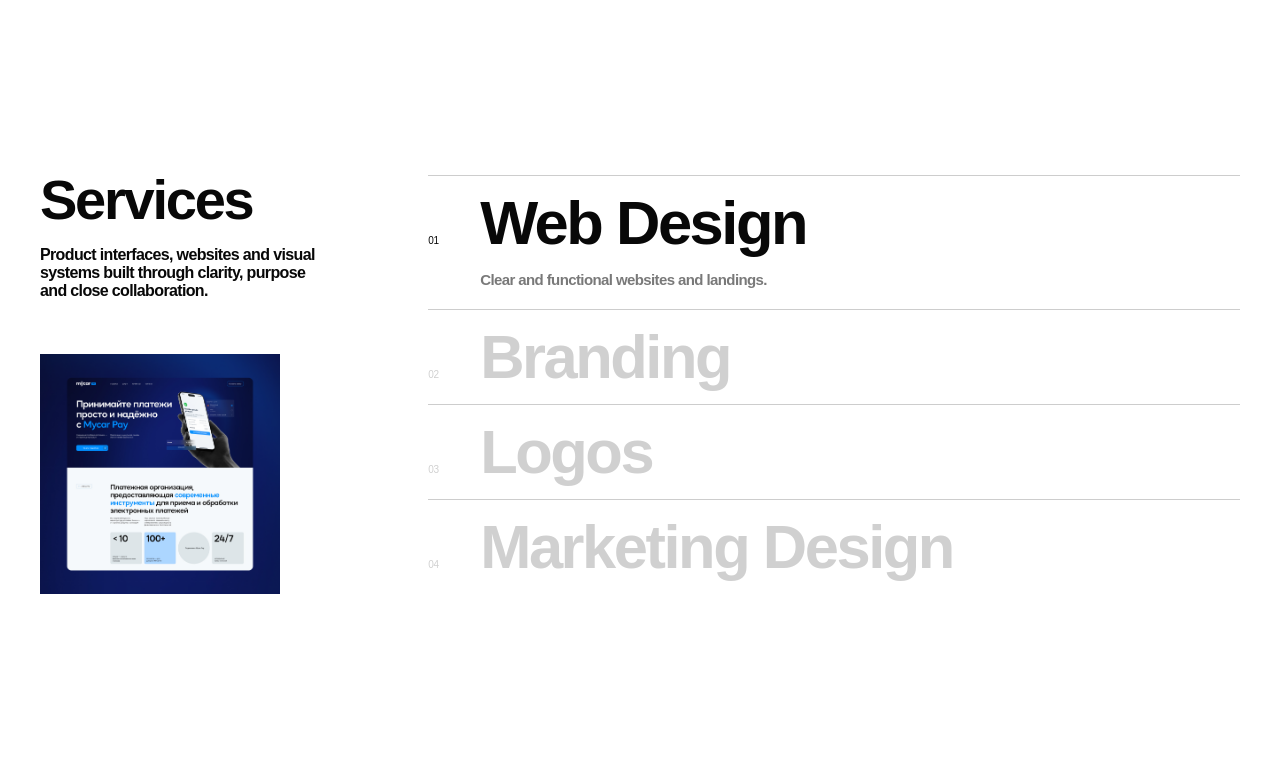
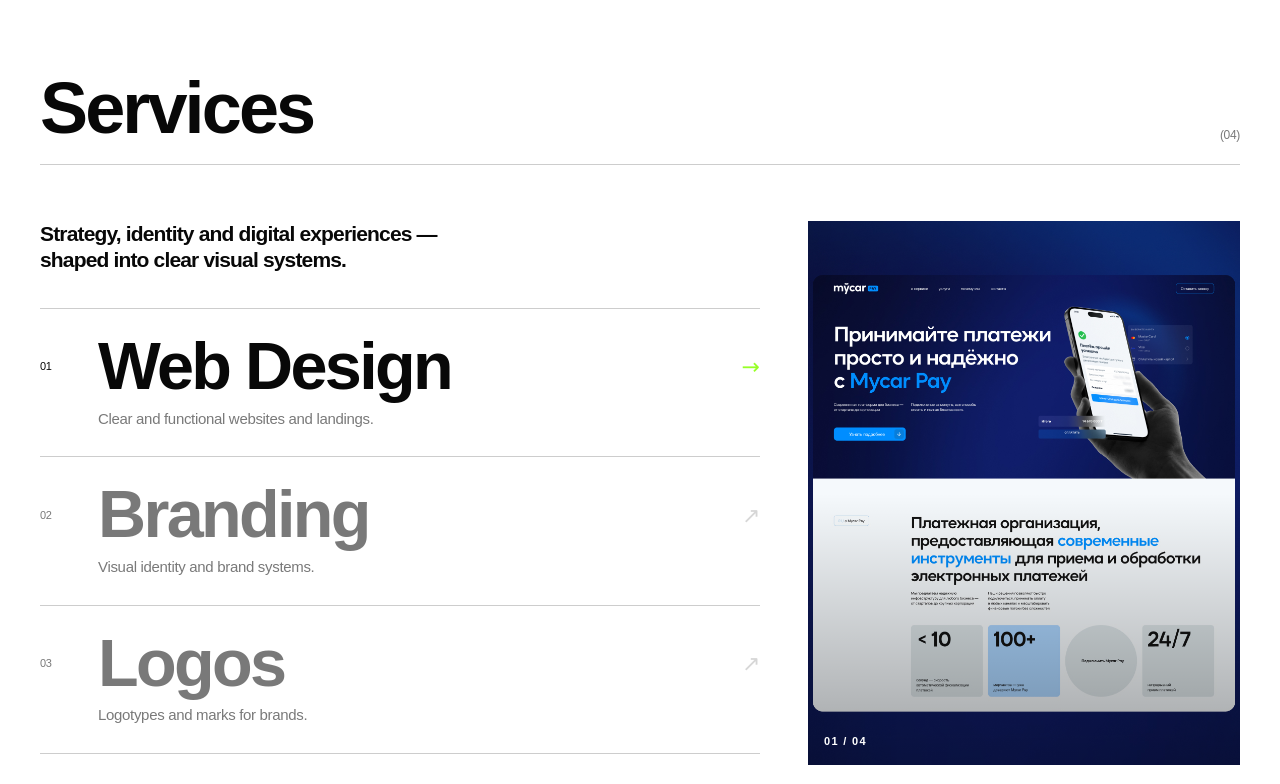
Before and after one commit to yemirades/site, a Next.js app: page / in a window 1280 px wide. Shown: the part 4180-4964 px from the top of the page. Built offline with nearby package versions, Linux system fonts and the light colour scheme; a web font is replaced by a local one.

Commit message:
Redesign services and add experience

```diff
--- a/src/components/Services.tsx
+++ b/src/components/Services.tsx
@@ -1,7 +1,7 @@
 "use client";
 
 import Image from "next/image";
-import { useEffect, useRef, useState } from "react";
+import { useState } from "react";
 import { AnimatePresence, motion } from "framer-motion";
 import { useLang } from "@/context/LanguageContext";
 import { content, services } from "@/data/content";
@@ -9,51 +9,35 @@ import { bindShortWords } from "@/lib/typography";
 import { Reveal } from "./Reveal";
 
 const basePath = process.env.NEXT_PUBLIC_BASE_PATH || "";
-const serviceImages = [
-  "case-mycar-pay.jpg",
-  "case-bbs.png",
-  "case-logofolio.png",
+const serviceVisuals = [
+  { src: "case-mycar-pay.jpg", type: "image" },
+  { src: "case-bbs.png", type: "image" },
+  { src: "case-logofolio.png", type: "image" },
+  { src: "case-mycar-samsung.mp4", type: "video" },
 ];
 
-function ServiceArtwork({ activeService }: { activeService: number }) {
+function ServiceVisual({ active }: { active: number }) {
+  const visual = serviceVisuals[active];
   return (
-    <div className="aspect-square w-full overflow-hidden bg-[var(--soft)]">
+    <div className="relative h-full min-h-[260px] w-full overflow-hidden bg-[#111318]">
       <AnimatePresence mode="wait" initial={false}>
-        {activeService === 3 ? (
-          <motion.video
-            key="marketing-video"
-            initial={{ opacity: 0, scale: 1.04 }}
-            animate={{ opacity: 1, scale: 1 }}
-            exit={{ opacity: 0, scale: 0.98 }}
-            transition={{ duration: 0.28 }}
-            autoPlay
-            muted
-            loop
-            playsInline
-            preload="metadata"
-            className="h-full w-full object-cover"
-          >
-            <source src={`${basePath}/case-mycar-samsung.mp4`} type="video/mp4" />
+        {visual.type === "video" ? (
+          <motion.video key={visual.src} autoPlay muted loop playsInline preload="metadata"
+            initial={{ opacity: 0, scale: 1.08 }} animate={{ opacity: 1, scale: 1 }} exit={{ opacity: 0 }}
+            transition={{ duration: 0.45 }} className="absolute inset-0 h-full w-full object-cover">
+            <source src={`${basePath}/${visual.src}`} type="video/mp4" />
           </motion.video>
         ) : (
-          <motion.div
-            key={serviceImages[activeService]}
-            initial={{ opacity: 0, scale: 1.04 }}
-            animate={{ opacity: 1, scale: 1 }}
-            exit={{ opacity: 0, scale: 0.98 }}
-            transition={{ duration: 0.28 }}
-            className="relative h-full w-full"
-          >
-            <Image
-              src={`${basePath}/${serviceImages[activeService]}`}
-              alt=""
-              fill
-              sizes="(max-width: 639px) 180px, 240px"
-              className="object-cover"
-            />
+          <motion.div key={visual.src} initial={{ opacity: 0, scale: 1.08 }} animate={{ opacity: 1, scale: 1 }}
+            exit={{ opacity: 0 }} transition={{ duration: 0.45 }} className="absolute inset-0">
+            <Image src={`${basePath}/${visual.src}`} alt="" fill sizes="(max-width: 639px) 100vw, 42vw" className="object-cover" />
           </motion.div>
         )}
       </AnimatePresence>
+      <div className="pointer-events-none absolute inset-0 bg-gradient-to-t from-black/35 via-transparent to-transparent" />
+      <span className="absolute bottom-4 left-4 text-[11px] font-semibold uppercase tracking-[0.12em] text-white">
+        0{active + 1} / 04
+      </span>
     </div>
   );
 }
@@ -61,134 +45,51 @@ function ServiceArtwork({ activeService }: { activeService: number }) {
 export function Services() {
   const { lang } = useLang();
   const t = content[lang];
-  const [activeService, setActiveService] = useState(0);
-  const servicesListRef = useRef<HTMLDivElement | null>(null);
-  const intro =
-    lang === "en"
-      ? "Product interfaces, websites and visual systems built through clarity, purpose and close collaboration."
-      : "Aıqyndyqqa, maqsatqa jäne tyğyz yntymaqtastyqqa negizdelgen önim interfeisteri, saittar men vizualdy jüieler.";
-
-  useEffect(() => {
-    const mobile = window.matchMedia("(max-width: 639px)");
-    let animationFrame = 0;
-
-    const updateActiveService = () => {
-      if (!mobile.matches) return;
-
-      cancelAnimationFrame(animationFrame);
-      animationFrame = requestAnimationFrame(() => {
-        const servicesList = servicesListRef.current;
-        if (!servicesList) return;
-
-        const activationLine = window.innerHeight * 0.72;
-        const serviceStep = Math.max(112, window.innerHeight * 0.14);
-        const scrollProgress = activationLine - servicesList.getBoundingClientRect().top;
-        const nextService = Math.min(
-          services[lang].length - 1,
-          Math.max(0, Math.floor(scrollProgress / serviceStep)),
-        );
-
-        setActiveService((current) =>
-          current === nextService ? current : nextService,
-        );
-      });
-    };
-
-    const syncMobileListeners = () => {
-      window.removeEventListener("scroll", updateActiveService);
-      window.removeEventListener("resize", updateActiveService);
-
-      if (mobile.matches) {
-        window.addEventListener("scroll", updateActiveService, {
-          passive: true,
-        });
-        window.addEventListener("resize", updateActiveService);
-        updateActiveService();
-      }
-    };
-
-    syncMobileListeners();
-    mobile.addEventListener("change", syncMobileListeners);
-
-    return () => {
-      cancelAnimationFrame(animationFrame);
-      mobile.removeEventListener("change", syncMobileListeners);
-      window.removeEventListener("scroll", updateActiveService);
-      window.removeEventListener("resize", updateActiveService);
-    };
-  }, [lang]);
+  const [active, setActive] = useState(0);
+  const intro = lang === "en"
+    ? "Strategy, identity and digital experiences — shaped into clear visual systems."
+    : "Strategiia, aıdentika jäne tsifrlyq täjiribe — aıqyn vizualdy jüiege aynalady.";
 
   return (
-    <section id="services" className="theme-surface min-h-[100svh] px-4 py-14 sm:px-8 sm:py-20 lg:px-10">
-      <div className="mx-auto flex min-h-[calc(100svh-112px)] min-w-0 max-w-[1200px] items-center lg:max-w-none">
-        <div className="grid w-full min-w-0 gap-8 sm:grid-cols-[minmax(180px,0.75fr)_minmax(0,1.7fr)] sm:gap-[30px]">
-          <Reveal className="h-full">
-            <div className="flex h-full flex-col items-start sm:max-w-[300px]">
-              <h2 className="font-hero text-[42px] font-semibold leading-[0.9] tracking-[-0.045em] sm:text-[56px]">
+    <section id="services" className="theme-surface px-4 py-20 sm:px-8 sm:py-28 lg:px-10">
+      <div className="mx-auto max-w-[1200px] lg:max-w-none">
+        <Reveal>
+          <div className="mb-10 flex items-end justify-between border-b border-[var(--line)] pb-5 sm:mb-14">
+            <h2 className="font-hero text-[48px] font-semibold leading-none tracking-[-0.045em] sm:text-[72px]">
               {bindShortWords(t.servicesTitle)}
             </h2>
-              <p className="mt-5 min-w-0 text-[14px] font-medium leading-[1.15] sm:text-[16px]">
-                {bindShortWords(intro)}
-              </p>
-              <div className="mt-auto hidden w-full max-w-[240px] sm:block">
-                <ServiceArtwork activeService={activeService} />
-              </div>
+            <span className="hidden text-[12px] text-[var(--muted)] sm:block">(04)</span>
           </div>
         </Reveal>
 
-          <div ref={servicesListRef} className="min-w-0">
-            {services[lang].map((s, i) => (
-              <Reveal key={s.title} delay={i * 0.04}>
-                <article
-                  data-service-index={i}
-                  className="border-t border-[var(--line)]"
-                  onMouseEnter={() => setActiveService(i)}
-                  onFocus={() => setActiveService(i)}
-                >
-                  <button
-                    type="button"
-                    aria-expanded={activeService === i}
-                    onClick={() => setActiveService(i)}
-                    className={`flex w-full items-baseline gap-2 py-3 text-left transition-[color,opacity] duration-300 sm:gap-6 sm:py-[18px] ${
-                      activeService === i
-                        ? "text-[var(--ink)] opacity-100"
-                        : "text-[var(--muted)] opacity-35 hover:text-[#97ff27] hover:opacity-100"
-                    }`}
-                  >
-                    <span className="w-6 shrink-0 text-[10px] tabular-nums sm:w-7">
-                      0{i + 1}
+        <div className="grid gap-8 lg:grid-cols-[minmax(0,1.25fr)_minmax(300px,.75fr)] lg:gap-12">
+          <div>
+            <p className="mb-9 max-w-[440px] text-[17px] font-normal leading-[1.2] sm:text-[21px]">
+              {bindShortWords(intro)}
+            </p>
+            <div className="border-t border-[var(--line)]">
+              {services[lang].map((service, index) => (
+                <Reveal key={service.title} delay={index * 0.035}>
+                  <button type="button" onMouseEnter={() => setActive(index)} onFocus={() => setActive(index)}
+                    onClick={() => setActive(index)}
+                    className={`group grid w-full grid-cols-[34px_1fr_auto] items-center gap-3 border-b border-[var(--line)] py-5 text-left transition-colors sm:grid-cols-[46px_1fr_auto] sm:py-7 ${active === index ? "text-[var(--ink)]" : "text-[var(--muted)]"}`}>
+                    <span className="text-[11px] tabular-nums">0{index + 1}</span>
+                    <span className="font-hero text-[36px] font-medium leading-[.9] tracking-[-.04em] transition-transform duration-300 group-hover:translate-x-2 sm:text-[clamp(48px,5.2vw,76px)]">
+                      {bindShortWords(service.title)}
                     </span>
-                    <h3 className="min-w-0 font-hero text-[34px] font-medium leading-[0.94] tracking-[-0.035em] sm:text-[clamp(40px,4.8vw,64px)]">
-                      {bindShortWords(s.title)}
-                    </h3>
+                    <span className={`text-[22px] transition-all duration-300 ${active === index ? "rotate-45 text-[#97ff27]" : "opacity-30"}`}>↗</span>
+                    <span className="col-start-2 max-w-[520px] text-[13px] font-normal leading-[1.3] text-[var(--muted)] sm:text-[15px]">
+                      {bindShortWords(service.desc)}
+                    </span>
                   </button>
-
-                  <motion.div
-                    initial={false}
-                    animate={{
-                      gridTemplateRows:
-                        activeService === i ? "1fr" : "0fr",
-                      opacity: activeService === i ? 1 : 0,
-                    }}
-                    transition={{ duration: 0.35, ease: [0.22, 1, 0.36, 1] }}
-                    className="grid"
-                  >
-                    <div className="overflow-hidden">
-                      <p className="pb-5 pl-8 text-[13px] font-normal leading-[1.3] text-[var(--muted)] sm:pl-[52px] sm:text-[15px]">
-                        {bindShortWords(s.desc)}
-                      </p>
-                    </div>
-                  </motion.div>
-                </article>
                 </Reveal>
               ))}
+            </div>
+          </div>
 
-            <Reveal delay={0.08} className="mt-5 flex justify-start sm:hidden">
-              <div className="w-[48%] max-w-[180px]">
-                <ServiceArtwork activeService={activeService} />
-              </div>
+          <Reveal className="lg:sticky lg:top-24 lg:h-[min(68vh,620px)]" delay={0.08}>
+            <ServiceVisual active={active} />
           </Reveal>
-          </div>
         </div>
       </div>
     </section>
```
Lines whose indentation alone changed are shown as unchanged.
